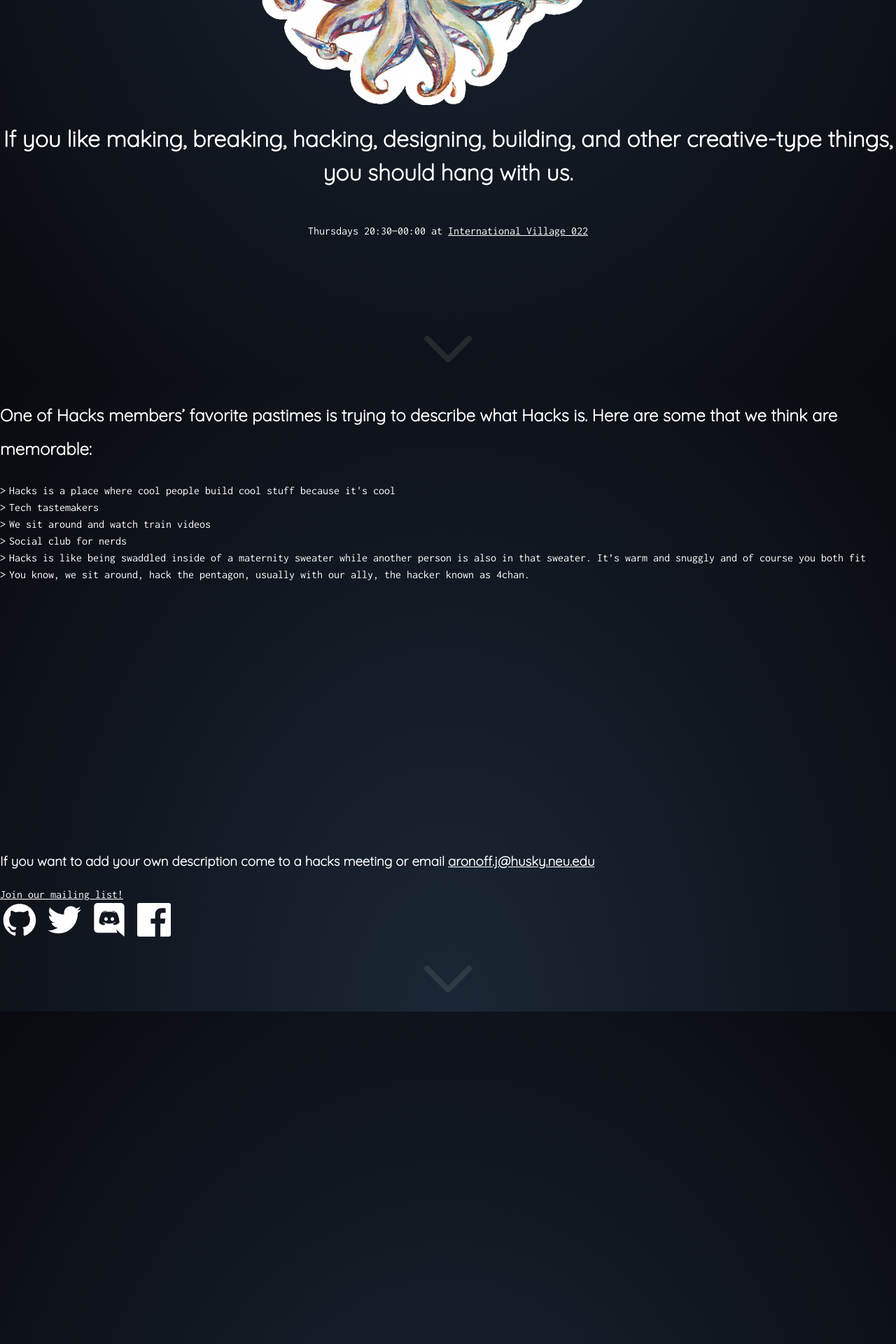
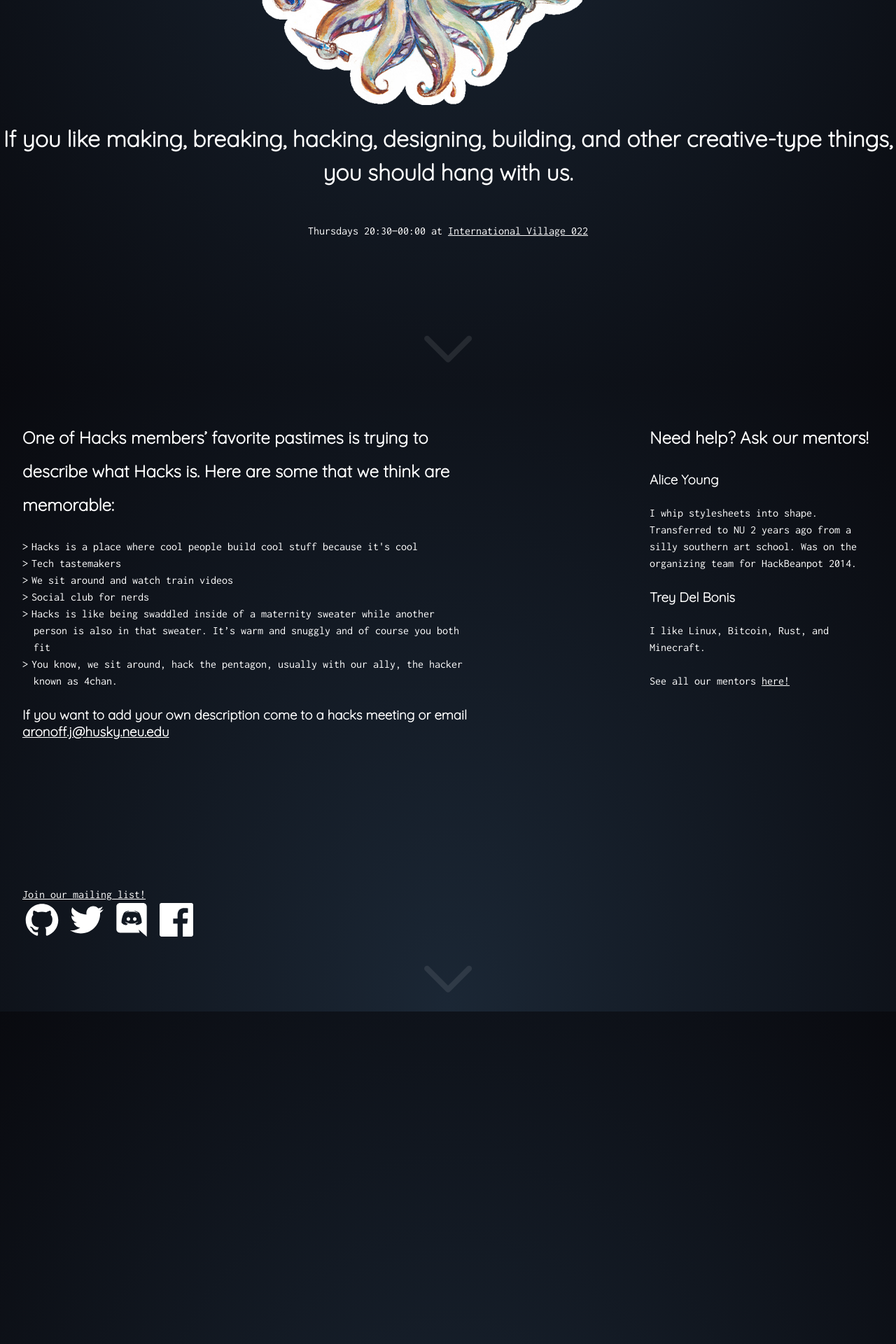
Before and after one commit to hacks/hacks.github.io, a Jekyll site: the page built from index.md, in a window 1280 px wide. Shown: the part 355-2275 px from the top of the page at 70% size. Built offline with Jekyll 4.4.1, drawn with Linux system fonts in a browser that asks for light colours.

Commit message:
formatted information page

```diff
--- a/_layouts/home.html
+++ b/_layouts/home.html
@@ -10,10 +10,12 @@
     <p>Thursdays 20:30&mdash;00:00 at
       <a href="https://goo.gl/maps/uQA6kwf7M8Q2" target="_blank">International Village 022</a>
     </p>
-    <img class="down-arrow align-bottom" src="/assets/img/down-arrow.png" onclick="document.querySelector('#information').scrollIntoView({ behavior: 'smooth' });"/>
+    <img class="down-arrow align-bottom" src="/assets/img/down-arrow.png" onclick="document.querySelector('#information').scrollIntoView({ behavior: 'smooth' });"
+    />
   </section>
 
   <section id="information">
+    <div class="container">
       <div class="row">
         <main class="long-blurb">
           <h2>One of Hacks members’ favorite pastimes is trying to describe what Hacks is. Here are some that we think are memorable:</h2>
@@ -22,28 +24,37 @@
             <li>Tech tastemakers</li>
             <li>We sit around and watch train videos</li>
             <li>Social club for nerds</li>
-          <li>Hacks is like being swaddled inside of a maternity sweater while another person is also in that sweater. It’s warm
-            and snuggly and of course you both fit</li>
+            <li>Hacks is like being swaddled inside of a maternity sweater while another person is also in that sweater. It’s
+              warm and snuggly and of course you both fit</li>
             <li>You know, we sit around, hack the pentagon, usually with our ally, the hacker known as 4chan.</li>
           </ul>
+
+          <h3>If you want to add your own description come to a hacks meeting or email
+            <a href="mailto:aronoff.j@husky.neu.edu">aronoff.j@husky.neu.edu</a>
+          </h3>
         </main>
 
         <aside id="mentors">
-
+          <h2>Need help? Ask our mentors!</h2>
+          <h3>Alice Young</h3>
+          <p>I whip stylesheets into shape. Transferred to NU 2 years ago from a silly southern art school. Was on the organizing
+            team for HackBeanpot 2014.</p>
+          <h3>Trey Del Bonis</h3>
+          <p>I like Linux, Bitcoin, Rust, and Minecraft.</p>
+          <p>See all our mentors <a href="http://mentors.hacks.io/">here!</a></p>
         </aside>
       </div>
 
-    <h3 class="mailing-list align-bottom">If you want to add your own description come to a hacks meeting or email
-      <a href="mailto:aronoff.j@husky.neu.edu">aronoff.j@husky.neu.edu</a>
-    </h3>
-    <a href="http://eepurl.com/EFQcH">Join our mailing list!</a>
+      <a href="http://eepurl.com/EFQcH" class="align-bottom">Join our mailing list!</a>
       <div id="social-icons">
-      {% include icon-github.html username=site.github_username %}
-      {% include icon-twitter.html username=site.twitter_username %}
-      {% include icon-discord.html invite_link=site.discord_invite %}
-      {% include icon-facebook.html fb_page=site.fb_page %}
+        {% include icon-github.html username=site.github_username %} {% include icon-twitter.html username=site.twitter_username
+        %} {% include icon-discord.html invite_link=site.discord_invite %} {% include icon-facebook.html fb_page=site.fb_page
+        %}
       </div>
-    <img class="down-arrow" src="/assets/img/down-arrow.png" onclick="document.querySelector('#announcements').scrollIntoView({ behavior: 'smooth' });"/>
+      <img class="down-arrow" src="/assets/img/down-arrow.png" onclick="document.querySelector('#announcements').scrollIntoView({ behavior: 'smooth' });"
+      />
+
+    </div>
   </section>
 
   <section id="announcements">
--- a/assets/main.scss
+++ b/assets/main.scss
@@ -69,10 +69,6 @@ ul {
     img {
         margin-top: auto;
     }
-
-    mailing-list {
-        display:inline;
-    }
 }
 
 .align-bottom {
@@ -94,12 +90,26 @@ ul {
 .row {
     display: flex;
     flex-direction: row;
+    justify-content: space-between;
 }
 
 #information {
     @extend .full-page;
-    flex-direction: column;
     background: radial-gradient(ellipse at bottom, #1B2735 0%, #090A0F 100%);
+
+    .container {
+        display: flex;
+        flex-direction: column;
+        padding: 32px 32px 0 32px;
+        width:100%;
+        .long-blurb {
+            width: 50vw;
+        }
+    }
+
+    #mentors {
+        width: 25vw;
+    }
 }
 
 #announcements {
```
Lines whose indentation alone changed are shown as unchanged.
